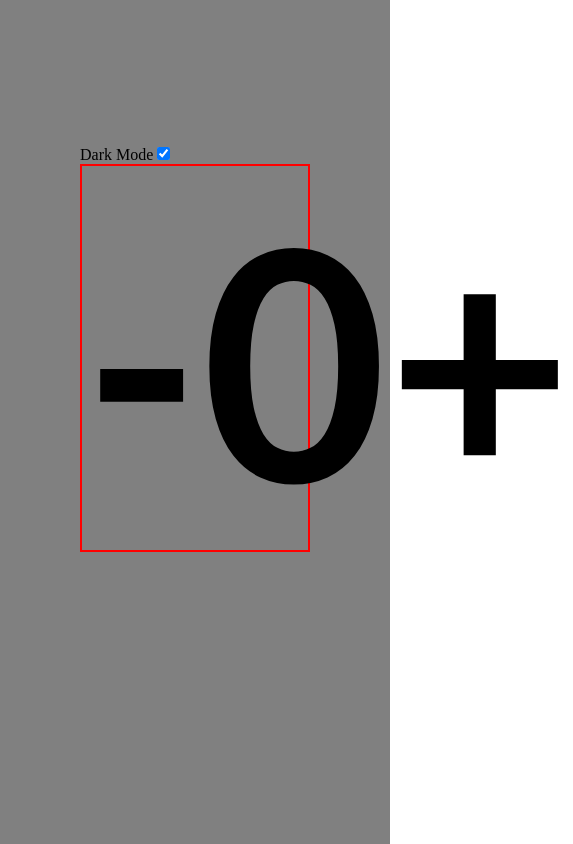
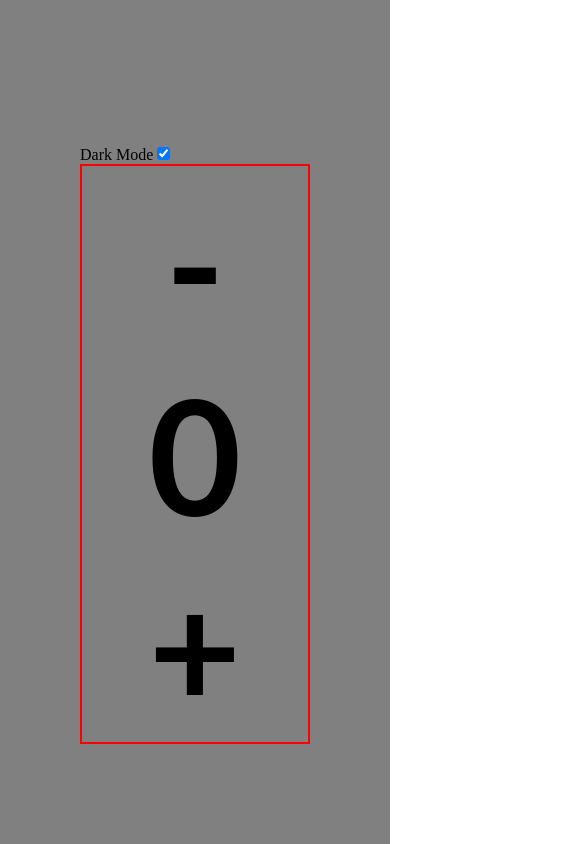
Before and after one commit to yogeshwar-b/Counter, a React (Vite) app: page / in a window 390 px wide. Shown: the top 844 px of the page, 573 px wide, since content can reach past the window. Built offline with nearby package versions, Linux system fonts and the light colour scheme.

Commit message:
Added responsive css

```diff
--- a/src/components/home.css
+++ b/src/components/home.css
@@ -4,10 +4,19 @@
   place-items: center;
   border: 2px solid red;
 }
-
 .fsize {
-  font-size: 20em;
+  font-size: 20rem;
   font-family: "Lato", sans-serif;
   font-weight: 700;
   user-select: none;
 }
+
+@media screen and (max-width: 556px) {
+  .grid-container {
+    grid-template-columns: auto;
+  }
+  .fsize {
+    font-size: 10rem;
+    font-weight: 700;
+  }
+}
```
